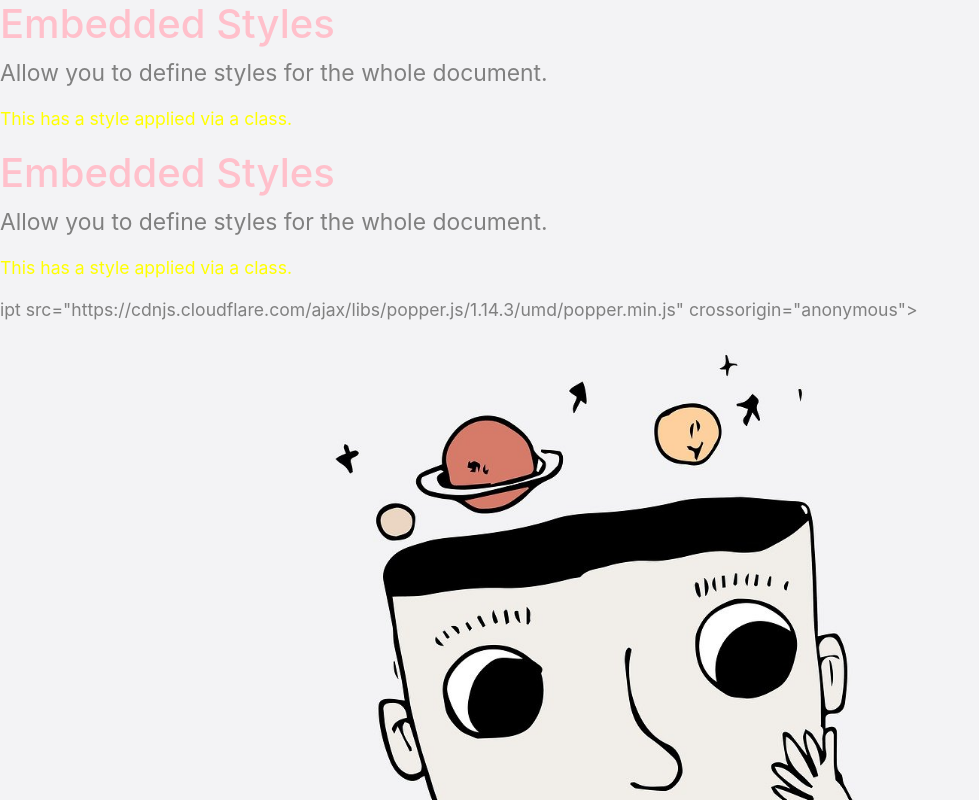
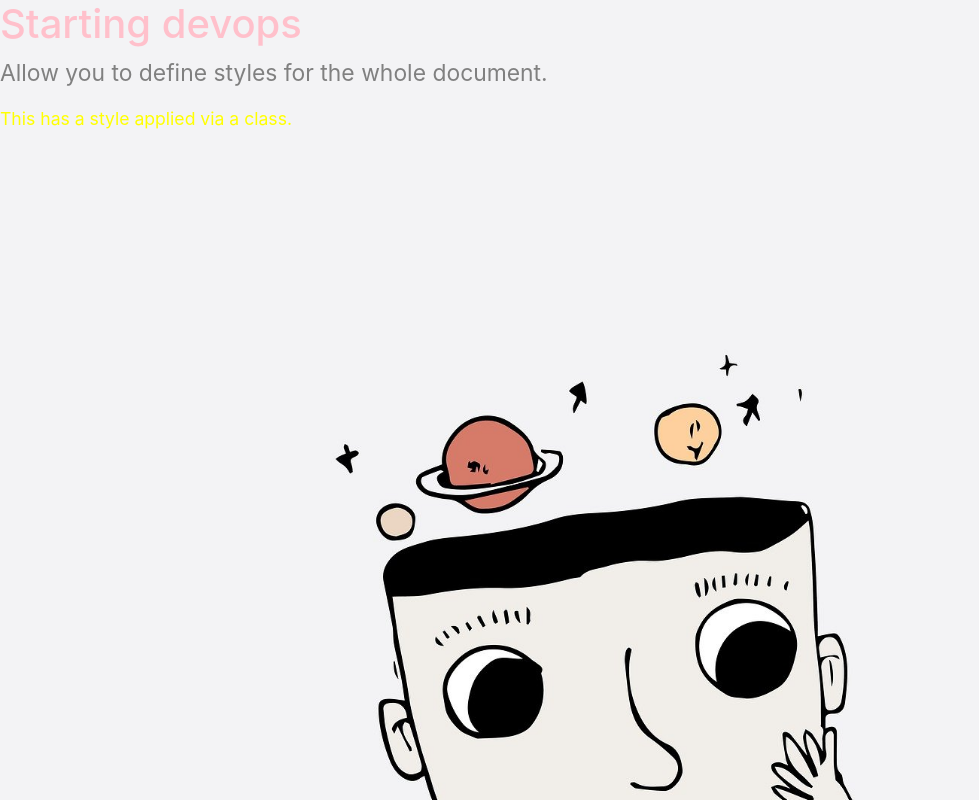
Before and after one commit to riantsoafalimanana/github-flow, a plain HTML site: page index.html in a window 1280 px wide. Shown: the whole page, without its empty margins (0-979 px from the left). Drawn offline with nearby package versions, Linux system fonts and the light colour scheme.

Commit message:
change site contains

```diff
--- a/index.html
+++ b/index.html
@@ -27,13 +27,9 @@
     </style>
   </head>
   <body>
-    <h1>Embedded Styles</h1>
+    <h1>Starting devops</h1>
         <p id="intro">Allow you to define styles for the whole document.</p>
         <p class="colorful">This has a style applied via a class.</p>
 
-    <h1>Embedded Styles</h1>
-        <p id="intro">Allow you to define styles for the whole document.</p>
-        <p class="colorful">This has a style applied via a class.</p>ipt src="https://cdnjs.cloudflare.com/ajax/libs/popper.js/1.14.3/umd/popper.min.js" integrity="sha384-ZMP7rVo3mIykV+2+9J3UJ46jBk0WLaUAdn689aCwoqbBJiSnjAK/l8WvCWPIPm49" crossorigin="anonymous"></script>
-
   </body>
 </html>
```
